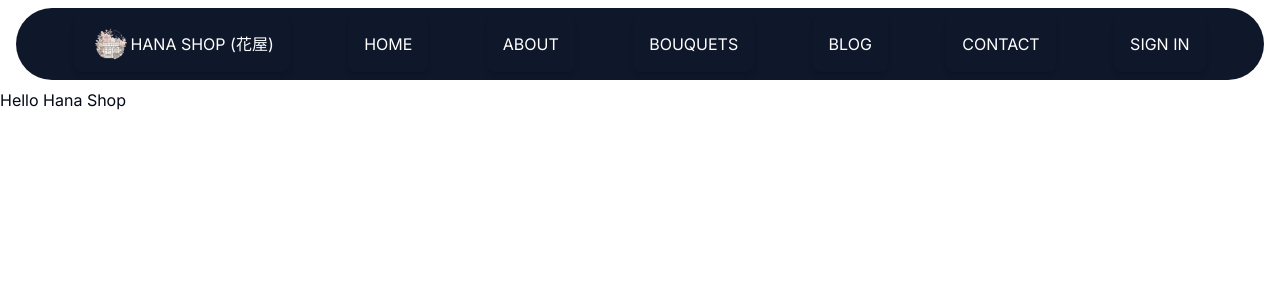
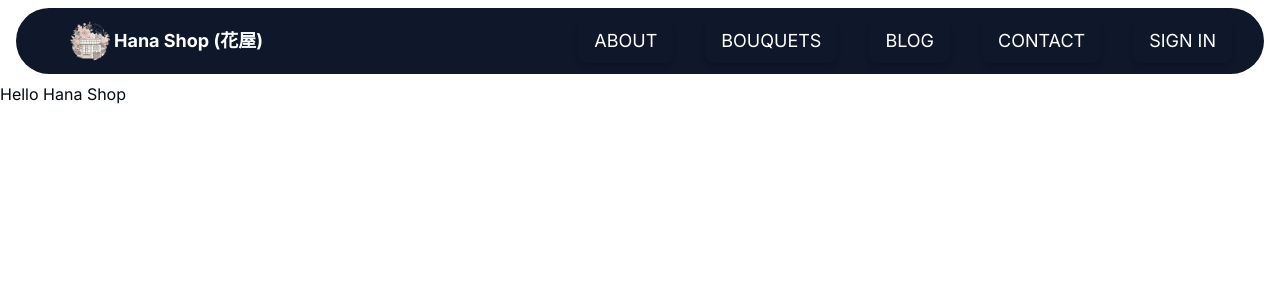
Before and after one commit to Niloy28/hana-shop, a Next.js app: page /home in a window 1280 px wide. Shown: the top 300 px of the page. Built offline with nearby package versions, Linux system fonts and the light colour scheme.

Commit message:
Refactor NavBar

```diff
--- a/src/app/dashboard/layout.tsx
+++ b/src/app/dashboard/layout.tsx
@@ -1,5 +1,26 @@
-import DashboardNavBar from "@/components/dashboard/DashboardNavBar";
 import React from "react";
+
+import { LinkData } from "@/types/link-data";
+import NavBar from "@/components/navbar/NavBar";
+
+const dashboardLinks: LinkData[] = [
+	{
+		name: "Summary",
+		href: "/dashboard",
+	},
+	{
+		name: "Order",
+		href: "/dashboard/orders",
+	},
+	{
+		name: "Products",
+		href: "/dashboard/products",
+	},
+	{
+		name: "Categories",
+		href: "/dashboard/categories",
+	},
+];
 
 const DashboardLayout = ({
 	children,
@@ -9,7 +30,7 @@
 	return (
 		<>
 			<header>
-				<DashboardNavBar />
+				<NavBar links={dashboardLinks} />
 			</header>
 			<div className="flex flex-col w-full container">
 				<main>{children}</main>
--- a/src/app/home/layout.tsx
+++ b/src/app/home/layout.tsx
@@ -1,5 +1,29 @@
 // User Imports
 import NavBar from "@/components/navbar/NavBar";
+import { LinkData } from "@/types/link-data";
+
+const homePageLinks: LinkData[] = [
+	{
+		name: "About",
+		href: "/about",
+	},
+	{
+		name: "Bouquets",
+		href: "/products/bouquets",
+	},
+	{
+		name: "Blog",
+		href: "/blog",
+	},
+	{
+		name: "Contact",
+		href: "/contact",
+	},
+	{
+		name: "Sign In",
+		href: "/sign-in",
+	},
+];
 
 export default function HomeLayout({
 	children,
@@ -9,7 +33,7 @@
 	return (
 		<>
 			<header>
-				<NavBar />
+				<NavBar links={homePageLinks} />
 			</header>
 			{children}
 		</>
--- /dev/null
+++ b/src/components/Logo.tsx
@@ -0,0 +1,15 @@
+import React from "react";
+import Image from "next/image";
+
+import LogoImage from "@/../public/Design.png";
+
+const Logo = () => {
+	return (
+		<div className="flex justify-center items-center">
+			<Image src={LogoImage} alt="Shop logo" width={50} height={50} />
+			<b className="hidden lg:block text-lg">Hana Shop (花屋)</b>
+		</div>
+	);
+};
+
+export default Logo;
--- a/src/components/dashboard/DashboardNavBar.tsx
+++ /dev/null
@@ -1,38 +0,0 @@
-import Link from "next/link";
-import React from "react";
-import NavBarLink from "../navbar/NavBarLink";
-
-const links = [
-	{
-		name: "Summary",
-		href: "/dashboard",
-	},
-	{
-		name: "Order",
-		href: "/dashboard/orders",
-	},
-	{
-		name: "Products",
-		href: "/dashboard/products",
-	},
-	{
-		name: "Categories",
-		href: "/dashboard/categories",
-	},
-];
-
-const DashboardNavBar = () => {
-	return (
-		<nav className="mx-4 my-2 px-4 py-2 rounded-full sticky text-white bg-slate-900">
-			<ul className="flex justify-evenly uppercase">
-				{links.map((link) => (
-					<NavBarLink key={link.name}>
-						<Link href={link.href}>{link.name}</Link>
-					</NavBarLink>
-				))}
-			</ul>
-		</nav>
-	);
-};
-
-export default DashboardNavBar;
--- a/src/components/navbar/NavBar.tsx
+++ b/src/components/navbar/NavBar.tsx
@@ -1,23 +1,29 @@
 import React from "react";
-import Logo from "@/../public/Design.png";
-import Image from "next/image";
+import Link from "next/link";
+
 import NavBarLink from "./NavBarLink";
+import Logo from "../Logo";
+import { LinkData } from "@/types/link-data";
 
-const NavBar = () => {
+const NavBar = ({
+	links,
+}: Readonly<{
+	links: LinkData[];
+}>) => {
 	return (
 		<nav className="mx-4 my-2 px-4 py-2 rounded-full sticky text-white bg-slate-900">
-			<ul className="flex justify-evenly uppercase">
-				<NavBarLink>
-					<Image src={Logo} alt="Shop logo" width={40} height={40} /> Hana Shop
-					(花屋)
-				</NavBarLink>
-				<NavBarLink>Home</NavBarLink>
-				<NavBarLink>About</NavBarLink>
-				<NavBarLink>Bouquets</NavBarLink>
-				<NavBarLink>Blog</NavBarLink>
-				<NavBarLink>Contact</NavBarLink>
-				<NavBarLink>Sign In</NavBarLink>
-			</ul>
+			<div className="w-full flex flex-1 items-center justify-between">
+				<Link className="px-4 ml-4" href="/home">
+					<Logo />
+				</Link>
+				<ul className="hidden md:flex md:text-sm justify-evenly uppercase">
+					{links.map((link) => (
+						<NavBarLink key={link.name} href={link.href}>
+							{link.name}
+						</NavBarLink>
+					))}
+				</ul>
+			</div>
 		</nav>
 	);
 };
--- a/src/components/navbar/NavBarLink.tsx
+++ b/src/components/navbar/NavBarLink.tsx
@@ -1,13 +1,16 @@
+import Link from "next/link";
 import React from "react";
 
 const NavBarLink = ({
 	children,
+	href,
 }: Readonly<{
 	children: React.ReactNode;
+	href: string;
 }>) => {
 	return (
-		<li className="hover:bg-slate-800 flex space-2 items-center justify-center px-4 py-2 mx-4 rounded-lg shadow-md cursor-pointer">
-			{children}
+		<li className="hover:bg-slate-800 flex items-center text-lg justify-center px-1 lg:px-4 py-2 mx-1 lg:mx-4 rounded-lg shadow-md cursor-pointer">
+			<Link href={href}>{children}</Link>
 		</li>
 	);
 };
--- /dev/null
+++ b/src/components/ui/sheet.tsx
@@ -0,0 +1,140 @@
+"use client"
+
+import * as React from "react"
+import * as SheetPrimitive from "@radix-ui/react-dialog"
+import { cva, type VariantProps } from "class-variance-authority"
+import { X } from "lucide-react"
+
+import { cn } from "@/lib/utils"
+
+const Sheet = SheetPrimitive.Root
+
+const SheetTrigger = SheetPrimitive.Trigger
+
+const SheetClose = SheetPrimitive.Close
+
+const SheetPortal = SheetPrimitive.Portal
+
+const SheetOverlay = React.forwardRef<
+  React.ElementRef<typeof SheetPrimitive.Overlay>,
+  React.ComponentPropsWithoutRef<typeof SheetPrimitive.Overlay>
+>(({ className, ...props }, ref) => (
+  <SheetPrimitive.Overlay
+    className={cn(
+      "fixed inset-0 z-50 bg-black/80  data-[state=open]:animate-in data-[state=closed]:animate-out data-[state=closed]:fade-out-0 data-[state=open]:fade-in-0",
+      className
+    )}
+    {...props}
+    ref={ref}
+  />
+))
+SheetOverlay.displayName = SheetPrimitive.Overlay.displayName
+
+const sheetVariants = cva(
+  "fixed z-50 gap-4 bg-background p-6 shadow-lg transition ease-in-out data-[state=open]:animate-in data-[state=closed]:animate-out data-[state=closed]:duration-300 data-[state=open]:duration-500",
+  {
+    variants: {
+      side: {
+        top: "inset-x-0 top-0 border-b data-[state=closed]:slide-out-to-top data-[state=open]:slide-in-from-top",
+        bottom:
+          "inset-x-0 bottom-0 border-t data-[state=closed]:slide-out-to-bottom data-[state=open]:slide-in-from-bottom",
+        left: "inset-y-0 left-0 h-full w-3/4 border-r data-[state=closed]:slide-out-to-left data-[state=open]:slide-in-from-left sm:max-w-sm",
+        right:
+          "inset-y-0 right-0 h-full w-3/4  border-l data-[state=closed]:slide-out-to-right data-[state=open]:slide-in-from-right sm:max-w-sm",
+      },
+    },
+    defaultVariants: {
+      side: "right",
+    },
+  }
+)
+
+interface SheetContentProps
+  extends React.ComponentPropsWithoutRef<typeof SheetPrimitive.Content>,
+    VariantProps<typeof sheetVariants> {}
+
+const SheetContent = React.forwardRef<
+  React.ElementRef<typeof SheetPrimitive.Content>,
+  SheetContentProps
+>(({ side = "right", className, children, ...props }, ref) => (
+  <SheetPortal>
+    <SheetOverlay />
+    <SheetPrimitive.Content
+      ref={ref}
+      className={cn(sheetVariants({ side }), className)}
+      {...props}
+    >
+      {children}
+      <SheetPrimitive.Close className="absolute right-4 top-4 rounded-sm opacity-70 ring-offset-background transition-opacity hover:opacity-100 focus:outline-none focus:ring-2 focus:ring-ring focus:ring-offset-2 disabled:pointer-events-none data-[state=open]:bg-secondary">
+        <X className="h-4 w-4" />
+        <span className="sr-only">Close</span>
+      </SheetPrimitive.Close>
+    </SheetPrimitive.Content>
+  </SheetPortal>
+))
+SheetContent.displayName = SheetPrimitive.Content.displayName
+
+const SheetHeader = ({
+  className,
+  ...props
+}: React.HTMLAttributes<HTMLDivElement>) => (
+  <div
+    className={cn(
+      "flex flex-col space-y-2 text-center sm:text-left",
+      className
+    )}
+    {...props}
+  />
+)
+SheetHeader.displayName = "SheetHeader"
+
+const SheetFooter = ({
+  className,
+  ...props
+}: React.HTMLAttributes<HTMLDivElement>) => (
+  <div
+    className={cn(
+      "flex flex-col-reverse sm:flex-row sm:justify-end sm:space-x-2",
+      className
+    )}
+    {...props}
+  />
+)
+SheetFooter.displayName = "SheetFooter"
+
+const SheetTitle = React.forwardRef<
+  React.ElementRef<typeof SheetPrimitive.Title>,
+  React.ComponentPropsWithoutRef<typeof SheetPrimitive.Title>
+>(({ className, ...props }, ref) => (
+  <SheetPrimitive.Title
+    ref={ref}
+    className={cn("text-lg font-semibold text-foreground", className)}
+    {...props}
+  />
+))
+SheetTitle.displayName = SheetPrimitive.Title.displayName
+
+const SheetDescription = React.forwardRef<
+  React.ElementRef<typeof SheetPrimitive.Description>,
+  React.ComponentPropsWithoutRef<typeof SheetPrimitive.Description>
+>(({ className, ...props }, ref) => (
+  <SheetPrimitive.Description
+    ref={ref}
+    className={cn("text-sm text-muted-foreground", className)}
+    {...props}
+  />
+))
+SheetDescription.displayName = SheetPrimitive.Description.displayName
+
+export {
+  Sheet,
+  SheetPortal,
+  SheetOverlay,
+  SheetTrigger,
+  SheetClose,
+  SheetContent,
+  SheetHeader,
+  SheetFooter,
+  SheetTitle,
+  SheetDescription,
+}
--- /dev/null
+++ b/src/types/link-data.ts
@@ -0,0 +1,4 @@
+export interface LinkData {
+	name: string;
+	href: string;
+}
```
